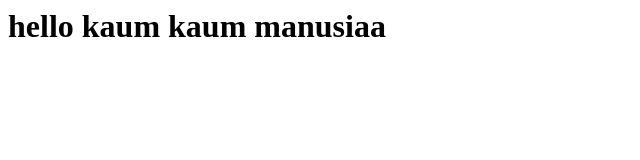
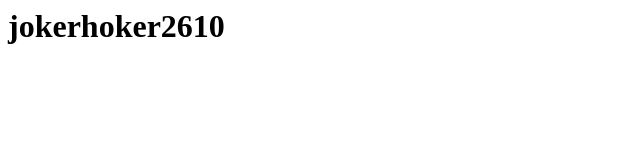
Before and after one commit to jokerhoker2610/nginx.repo, a plain HTML site: page index.html in a window 1280 px wide. Shown: the whole page, without its empty margins (0-640 px from the left). Drawn offline with Linux system fonts and the light colour scheme.

Commit message:
adjusment

```diff
--- a/index.html
+++ b/index.html
@@ -1 +1 @@
-<h1>hello kaum kaum manusiaa</h1>
+<h1>jokerhoker2610</h1>
```
